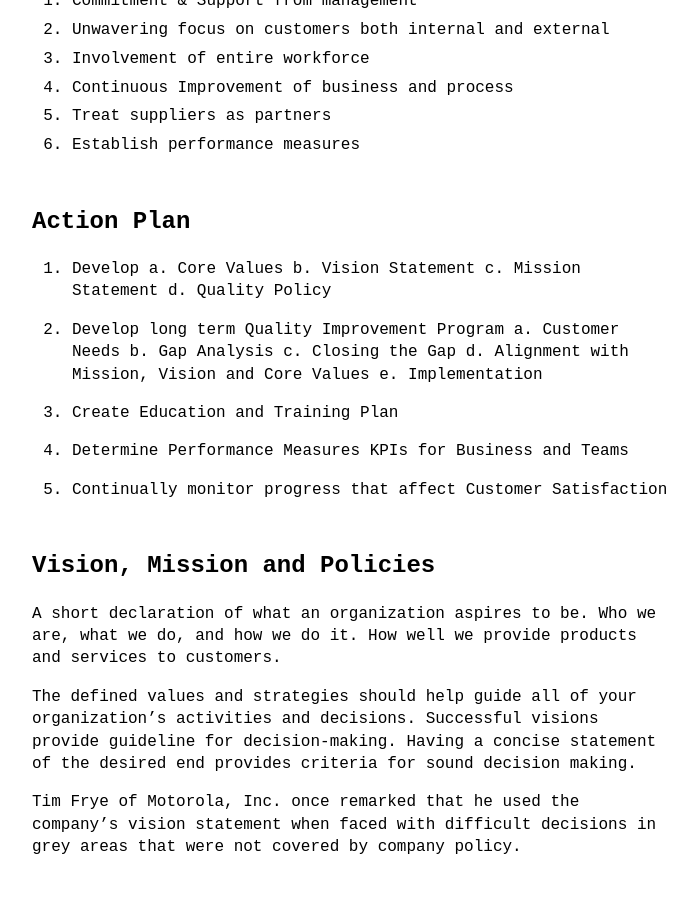
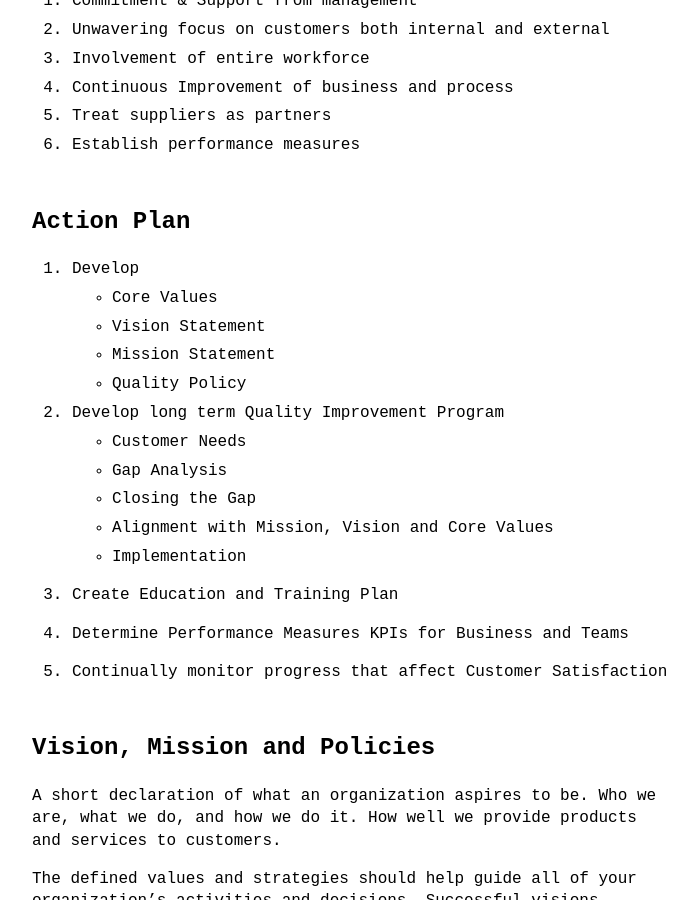
Before and after one commit to VallarasuS/Vallarasu.in, a Jekyll site: the page built from docs/_posts/2026-10-05-total-quality-management.md, in a window 1280 px wide and 900 px high, scrolled down 415 px. Shown: the whole window, without its empty margins (288-985 px from the left). Built offline with Jekyll 4.4.1, drawn with Linux system fonts in a browser that asks for light colours.

Commit message:
Update 2026-10-05-total-quality-management.md

```diff
--- a/docs/_posts/2026-10-05-total-quality-management.md
+++ b/docs/_posts/2026-10-05-total-quality-management.md
@@ -19,17 +19,17 @@ Total Quality Management (TQM) is a continuous, organization-wide approach to ac
 ## Action Plan
 
 1.	Develop
-    a.	Core Values
-    b.	Vision Statement
-    c.	Mission Statement
-    d.	Quality Policy
+    - Core Values
+    - Vision Statement
+    - Mission Statement
+    - Quality Policy
 
 2.	Develop long term Quality Improvement Program
-    a.	Customer Needs
-    b.	Gap Analysis
-    c.	Closing the Gap
-    d.	Alignment with Mission, Vision and Core Values
-    e.	Implementation
+    - Customer Needs
+    - Gap Analysis
+    - Closing the Gap
+    - Alignment with Mission, Vision and Core Values
+    - Implementation
 
 3.	Create Education and Training Plan
 
```
